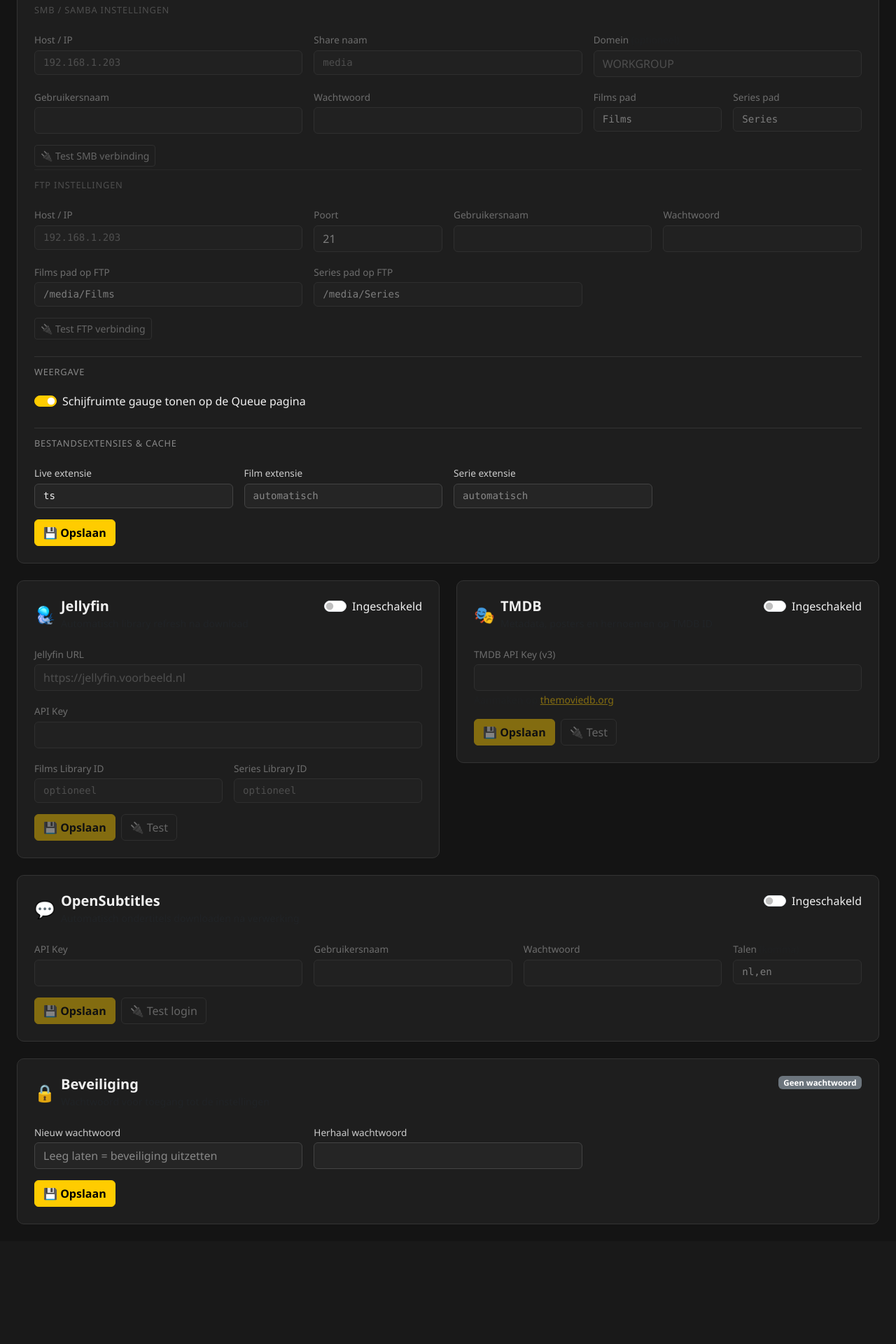
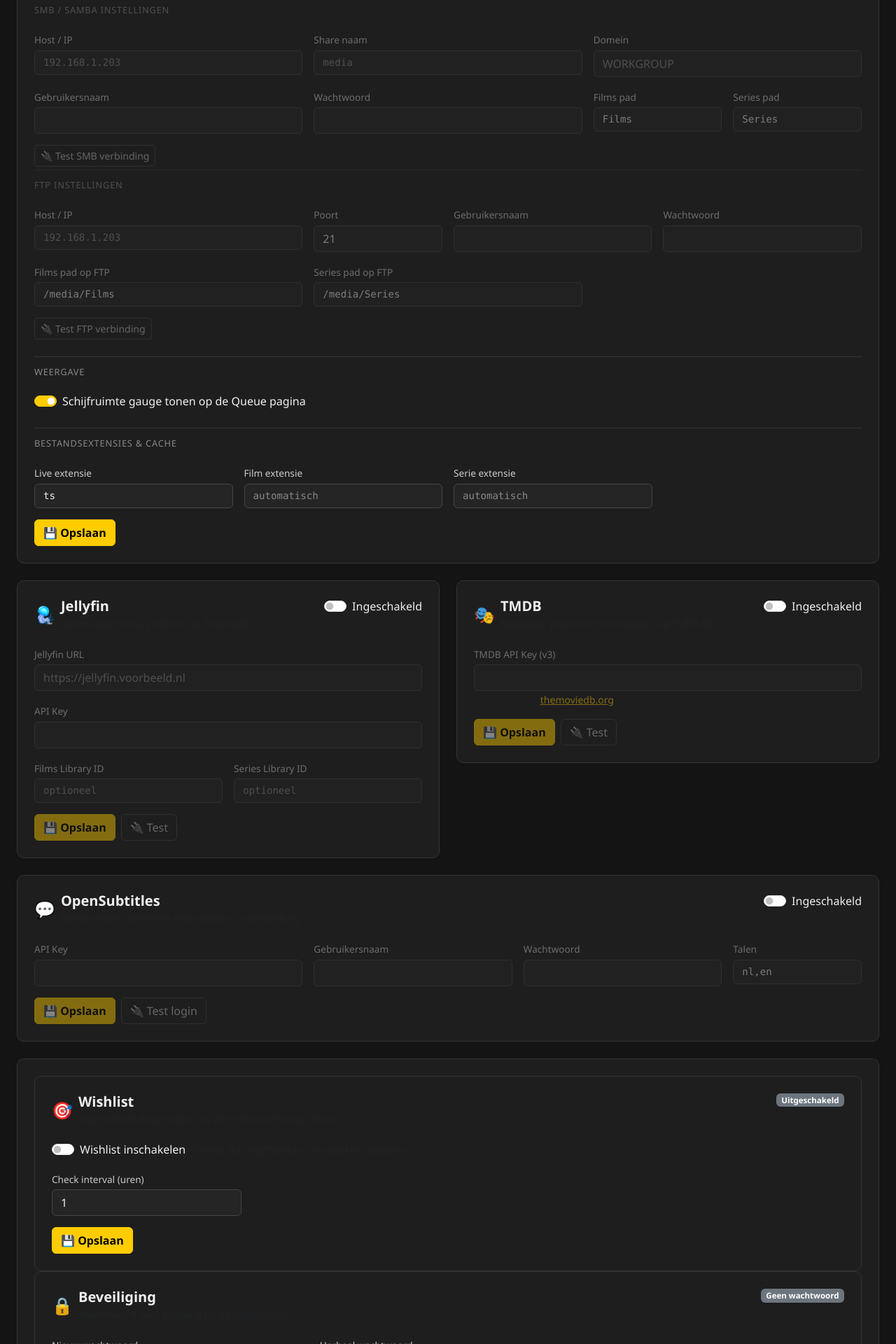
Before and after one commit to WireshJ/MediaManager, a Flask app: page /settings in a window 1280 px wide. Shown: the part 960-2880 px from the top of the page at 70% size. Before the commit the page ends 2709 px from the top, so only its background shows below. Run offline with Flask 3, Linux system fonts and the light colour scheme; data that the repository does not hold is empty.

Commit message:
feat: Wishlist toggle, tekst fixes en twee Docker images
- Wishlist aan/uit schakel in Instellingen (sectie Wishlist)
- Nav link en Discover knoppen alleen zichtbaar als wishlist ingeschakeld
- cfg + wishlist_enabled beschikbaar in alle templates via context processor
- Zwart-op-zwart tekst fix in wishlist modal
- Leesbare tekst op wishlist pagina (text-white)
- 3 knoppen in detail modal op één rij met gap
- Dockerfile: standaard zonder ffmpeg (~315MB) → :latest
- Dockerfile.wishlist: met ffmpeg voor kwaliteitscheck (~900MB) → :wishlist
- GitHub Actions bouwt beide images automatisch bij push naar main

Co-Authored-By: Claude Sonnet 4.6 <noreply@anthropic.com>

```diff
--- a/app.py
+++ b/app.py
@@ -26,7 +26,12 @@ app.config["SECRET_KEY"] = _load_secret_key()
 # ── Jinja2 globals ────────────────────────────────────────────────
 @app.context_processor
 def inject_globals():
-    return {"app_version": __version__}
+    cfg = load_conf()
+    return {
+        "app_version": __version__,
+        "cfg": cfg,
+        "wishlist_enabled": cfg.get("wishlist", {}).get("enabled", False),
+    }
 
 # ── Jinja2 filters ────────────────────────────────────────────────
 app.jinja_env.filters['basename'] = lambda p: Path(p).name
@@ -135,6 +140,7 @@ DEFAULT_CONF: Dict[str, Any] = {
     "tmdb":    {"enabled":False,"api_key":""},
     "opensubtitles":{"enabled":False,"api_key":"","username":"","password":"","langs":["nl","en"]},
     "app":     {"settings_password":""},  # leeg = geen beveiliging
+    "wishlist": {"enabled": False, "interval_hours": 1},
 }
 
 def _deep_merge(default: dict, saved: dict) -> dict:
@@ -1372,6 +1378,12 @@ def settings():
                 "langs":    langs,
             })
             global _os_token; _os_token = None
+        elif sec == "wishlist":
+            interval = request.form.get("wishlist_interval","1").strip()
+            cfg["wishlist"].update({
+                "enabled":        request.form.get("wishlist_enabled") == "on",
+                "interval_hours": int(interval) if interval.isdigit() else 1,
+            })
         elif sec == "app":
             new_pw      = request.form.get("new_password","").strip()
             confirm_pw  = request.form.get("confirm_password","").strip()
--- a/templates/base.html
+++ b/templates/base.html
@@ -45,12 +45,14 @@
             <span id="nav-queue-badge" class="badge bg-warning text-dark ms-1" style="display:none"></span>
           </a>
         </li>
+        {% if wishlist_enabled %}
         <li class="nav-item">
           <a class="nav-link {% if request.endpoint == 'wishlist_page' %}active{% endif %}"
              href="{{ url_for('wishlist_page') }}">
             🎯 Wishlist
           </a>
         </li>
+        {% endif %}
       </ul>
       <ul class="navbar-nav ms-auto align-items-center gap-2">
         <li class="nav-item">
--- a/templates/settings.html
+++ b/templates/settings.html
@@ -423,6 +423,52 @@
   <!-- ══ BEVEILIGING ═══════════════════════════════════════════ -->
   <div class="col-12">
     <div class="settings-card">
+  <!-- ══ WISHLIST ═══════════════════════════════════════════════ -->
+  <div class="col-12">
+    <div class="settings-card">
+      <div class="settings-card-header">
+        <div class="d-flex align-items-center gap-2">
+          <span class="settings-icon">🎯</span>
+          <div>
+            <h5 class="mb-0">Wishlist</h5>
+            <small class="text-muted">Automatisch downloaden als een titel beschikbaar komt</small>
+          </div>
+        </div>
+        {% if cfg.get('wishlist', {}).get('enabled', False) %}
+        <span class="badge bg-success">Ingeschakeld</span>
+        {% else %}
+        <span class="badge bg-secondary">Uitgeschakeld</span>
+        {% endif %}
+      </div>
+      <form method="POST">
+        <input type="hidden" name="section" value="wishlist">
+        <div class="row g-3">
+          <div class="col-12">
+            <div class="form-check form-switch">
+              <input class="form-check-input" type="checkbox" name="wishlist_enabled" id="wishlist_enabled"
+                     {% if cfg.get('wishlist', {}).get('enabled', False) %}checked{% endif %}>
+              <label class="form-check-label" for="wishlist_enabled">
+                Wishlist inschakelen
+                <small class="text-muted ms-2">Vereist ffmpeg/ffprobe in de Docker container</small>
+              </label>
+            </div>
+          </div>
+          <div class="col-md-3">
+            <label class="form-label">Check interval (uren)</label>
+            <input type="number" class="form-control" name="wishlist_interval" min="1" max="24"
+                   value="{{ cfg.get('wishlist', {}).get('interval_hours', 1) }}">
+          </div>
+          <div class="col-12">
+            <button type="submit" class="btn btn-primary">💾 Opslaan</button>
+          </div>
+        </div>
+      </form>
+    </div>
+  </div>
+
+  <!-- ══ BEVEILIGING ══════════════════════════════════════════════ -->
+  <div class="col-12">
+    <div class="settings-card">
       <div class="settings-card-header">
         <div class="d-flex align-items-center gap-2">
           <span class="settings-icon">🔒</span>
```
Also changed, not shown: templates/discover.html (+30 -13 lines), templates/wishlist.html (+5 -5 lines), .github/workflows/docker.yml, 1 other file.
